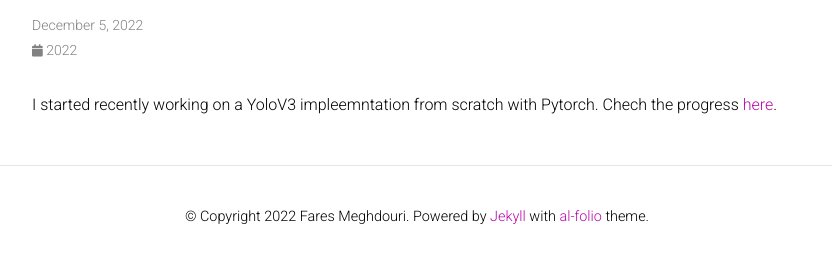
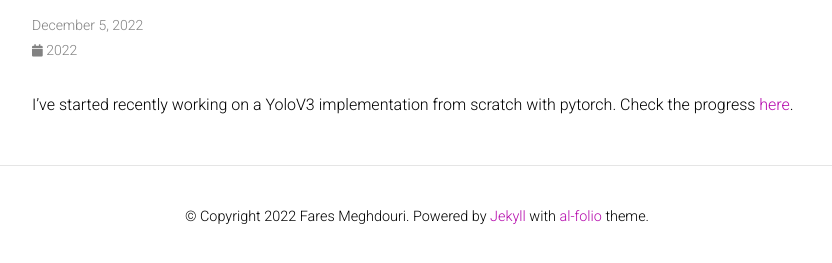
Before and after one commit to fm94/fm94.github.io, a Jekyll site: the page built from _news/announcement_2.md, in a window 1280 px wide. Shown: the part 146-409 px from the top of the page, without its empty margins (223-1055 px from the left). Built offline with Jekyll 4.4.1, drawn with Linux system fonts in a browser that asks for light colours; comment, search, counter and statistics services are not loaded; a style sheet for code colours, icons or effects is not loaded.

Commit message:
fix typos

```diff
--- a/_news/announcement_2.md
+++ b/_news/announcement_2.md
@@ -4,4 +4,4 @@ date: 2022-12-05 18:23:40-0400
 inline: true
 ---
 
-I started recently working on a YoloV3 impleemntation from scratch with Pytorch. Chech the progress <a href="https://github.com/fm94/yolov3-from-scratch">here</a>.
+I've started recently working on a YoloV3 implementation from scratch with pytorch. Check the progress <a href="https://github.com/fm94/yolov3-from-scratch">here</a>.
```
